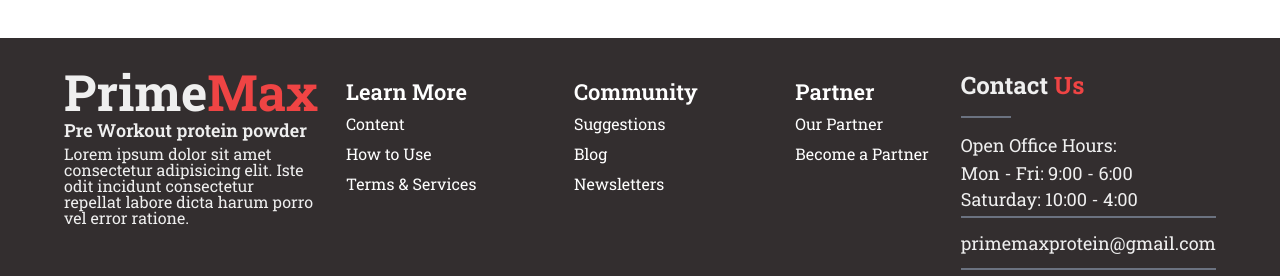
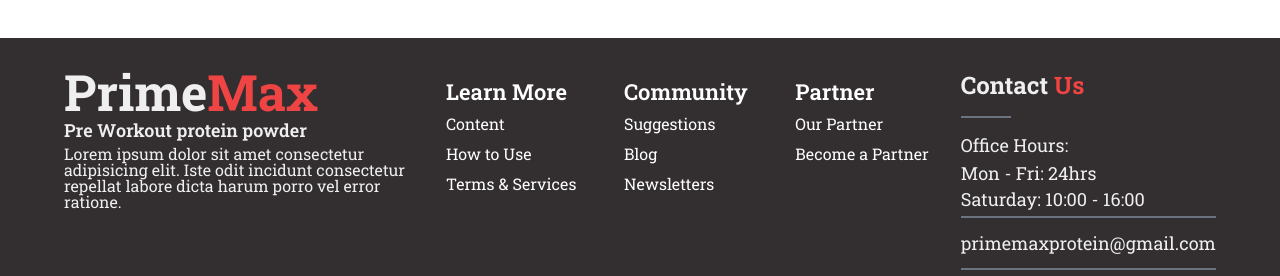
Before and after one commit to retrong/Omax, a Next.js app: page /home in a window 1280 px wide. Shown: the part 5558-5834 px from the top of the page. Built offline with nearby package versions, Linux system fonts and the light colour scheme; no server answers.

Commit message:
modified stying in footer component

```diff
--- a/src/components/Footer.tsx
+++ b/src/components/Footer.tsx
@@ -5,7 +5,7 @@ export default function Footer() {
   return (
 		<section className={`w-full h-auto py-4 sm:py-8`}>
 			<div className="flex sm:justify-between md:flex-row flex-col gap-4 justify-start items-start sm:w-auto w-full">
-				<div className="sm:max-w-[250px] w-full flex flex-col flex-wrap gap-2">
+				<div className="sm:max-w-[350px] w-full flex flex-col flex-wrap gap-2">
 					<h1
 						className={`font-roboto font-bold xs:text-[50px] text-[36px] text-dimWhite leading-[56.4px] xs:leading-[44px] w-full  flex justify-start`}
 					>
@@ -53,10 +53,10 @@ export default function Footer() {
 
 					<div>
 						<h4 className="font-roboto font-normal xs:text-[18px] text-[18px] text-dimWhite leading-[20px] xs:leading-[22px] w-full mb-2">
-							Open Office Hours:
+							Office Hours:
 						</h4>
-						<p className="contact-us-text mb-2">Mon - Fri: 9:00 - 6:00</p>
-						<p className="contact-us-text mb-2">Saturday: 10:00 - 4:00</p>
+						<p className="contact-us-text mb-2">Mon - Fri: 24hrs</p>
+						<p className="contact-us-text mb-2">Saturday: 10:00 - 16:00</p>
 					</div>
 
 					<div className="">
```
